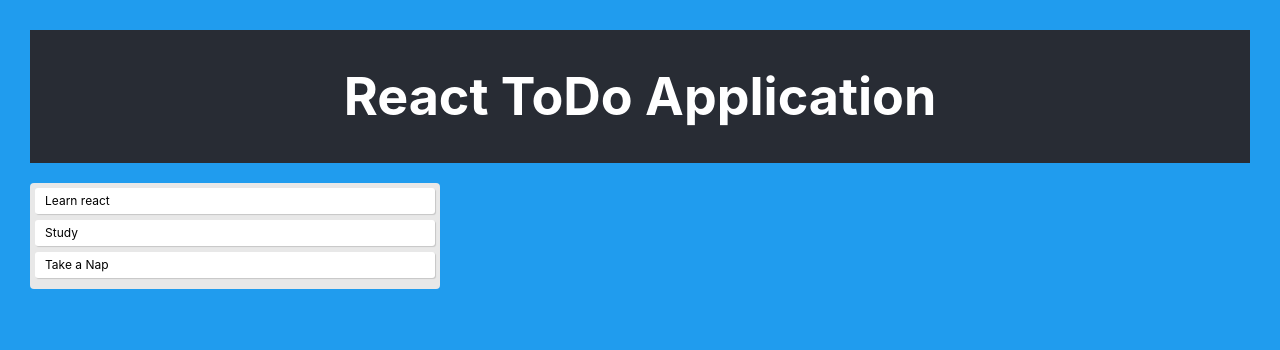
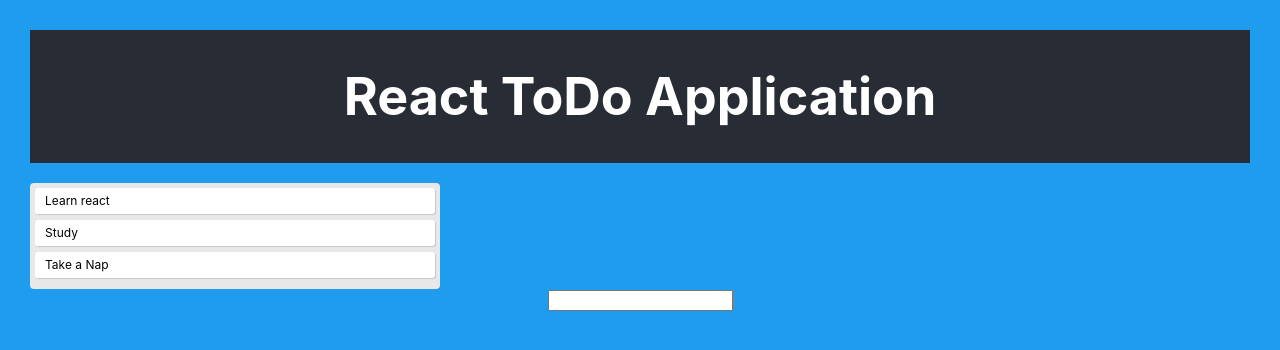
Before and after one commit to Audrey-Ella-xo/todo-app, a React (Create React App) app: page / in a window 1280 px wide. Shown: the top 350 px of the page. Built offline with nearby package versions, Linux system fonts and the light colour scheme.

Commit message:
Add form for inputing new todo

```diff
--- a/src/App.js
+++ b/src/App.js
@@ -1,6 +1,8 @@
 import { useState } from 'react';
 import './App.css';
 import Todo from './components/Todo'
+import TodoForm from './components/TodoForm'
+
 function App() {
   const [todos, setTodos] = useState([
     {text: "Learn react"},
@@ -23,6 +25,10 @@
           />
         ))}
       </div>
+
+      <div>
+        <TodoForm />
+      </div>
     </div>
   );
 }
--- /dev/null
+++ b/src/components/TodoForm.js
@@ -0,0 +1,24 @@
+import React, { useState } from 'react';
+
+const TodoForm = ({ addTodo }) => {
+    const [value, setValue] = useState("")
+
+    const handleSubmit = e => {
+        e.preventDefault();
+        if (!value) return;
+        addTodo(value);
+        setValue("");
+    }
+    return (
+        <form onSubmit={handleSubmit}>
+            <input
+                type='text'
+                className = 'input'
+                value={value}
+                onChange={e => setValue(e.target.value)}
+            />
+        </form>
+    )
+}
+
+export default TodoForm
```
Also changed, not shown: 1 other file (tests, documents, lock files or other folders).
